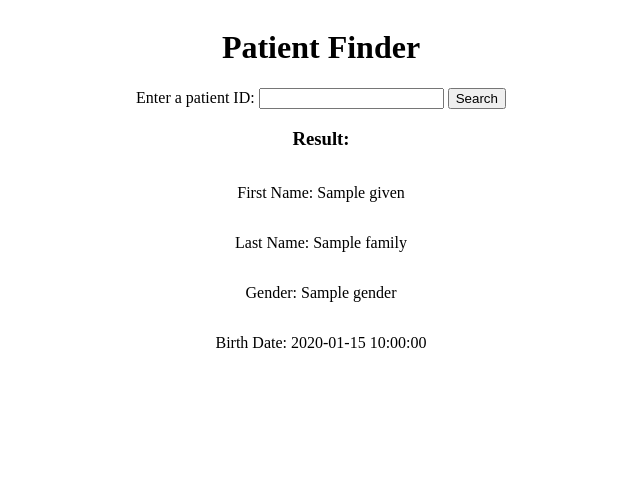
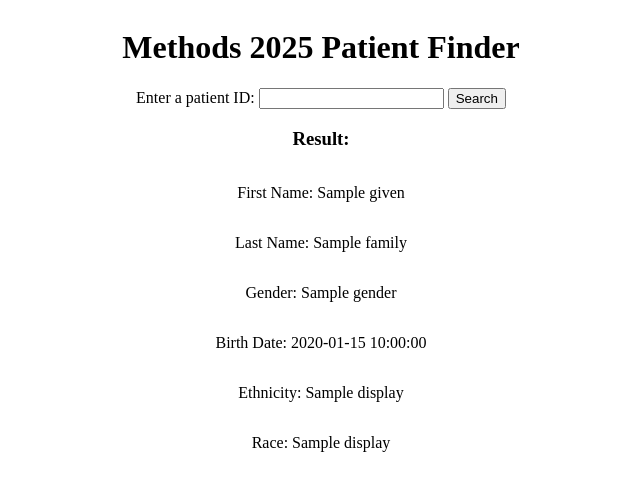
Before and after one commit to joyceagong/fhir-patient-finder-synthea, a Flask app: template src/templates/index.html in a window 1280 px wide. Shown: the top 491 px of the page, without its empty margins (319-959 px from the left). Run offline with Flask 3, Linux system fonts and the light colour scheme; the template is opened without the code that fills it: most values are stand-ins (such as "Sample title", 1, 10 or a date in 2020).

Commit message:
joyce final tesst

```diff
--- a/src/templates/index.html
+++ b/src/templates/index.html
@@ -3,11 +3,11 @@
 <html lang="en">
 <head>
     <meta charset="UTF-8">
-    <title>Patient Finder</title>
+    <title>Methods 2025 Patient Finder</title>
 </head>
 <body>
     <div class=container>
-    <h1>Patient Finder</h1>
+    <h1>Methods 2025 Patient Finder</h1>
     <form method="post">
         <label for="number">Enter a patient ID:</label>
         <input type="text" name="number" id="number">
@@ -19,6 +19,8 @@
     <p>Last Name: {{ result.name[0].family }}</p>
     <p>Gender: {{ result.gender }}</p>
     <p>Birth Date: {{ result.birthDate}}</p>
+    <p>Ethnicity: {{ result.extension[1].extension[0].valueCoding.display }}</p>
+    <p>Race: {{ result.extension[0].extension[0].valueCoding.display }}</p>
     {% endif %}
     </div>
 </body>
```
Also changed, not shown: 1 other file.
